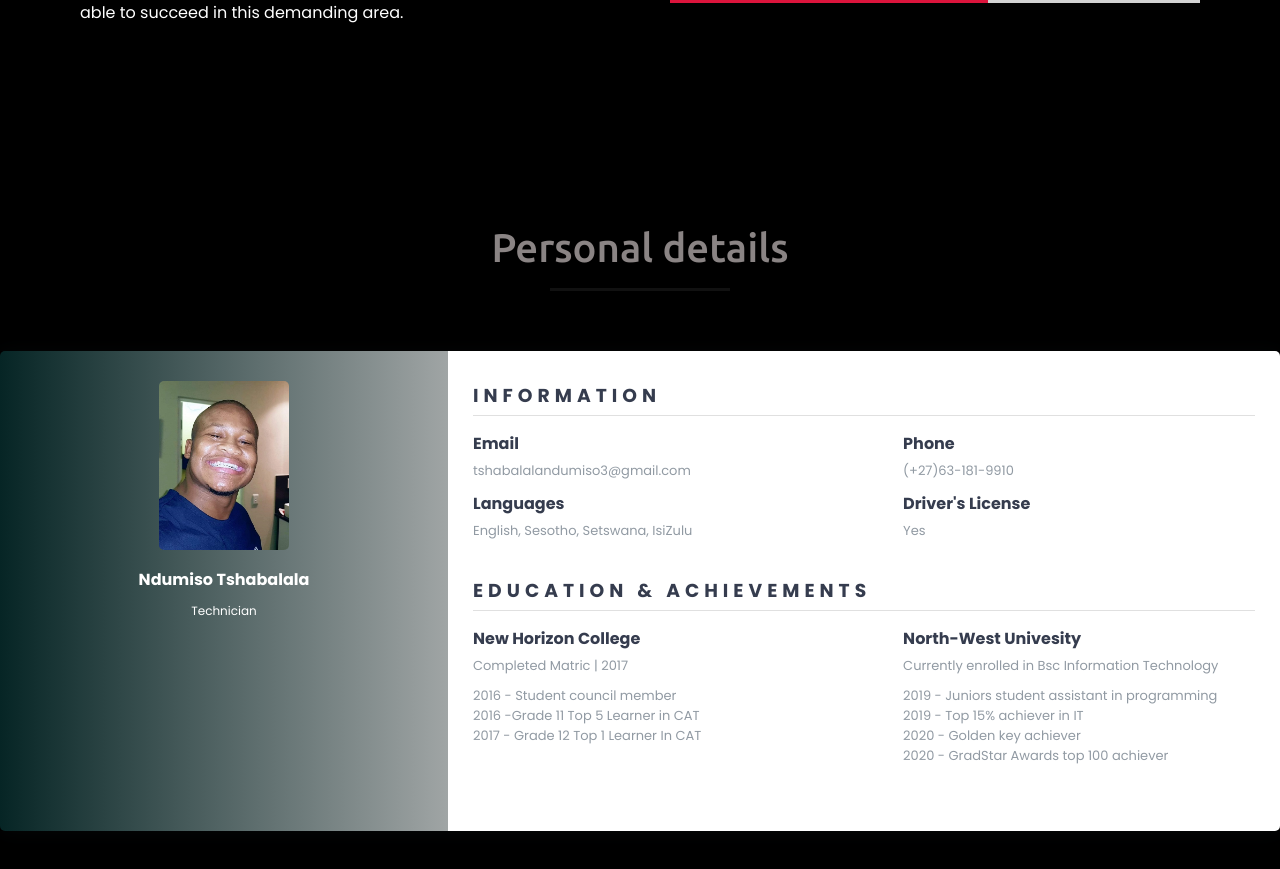
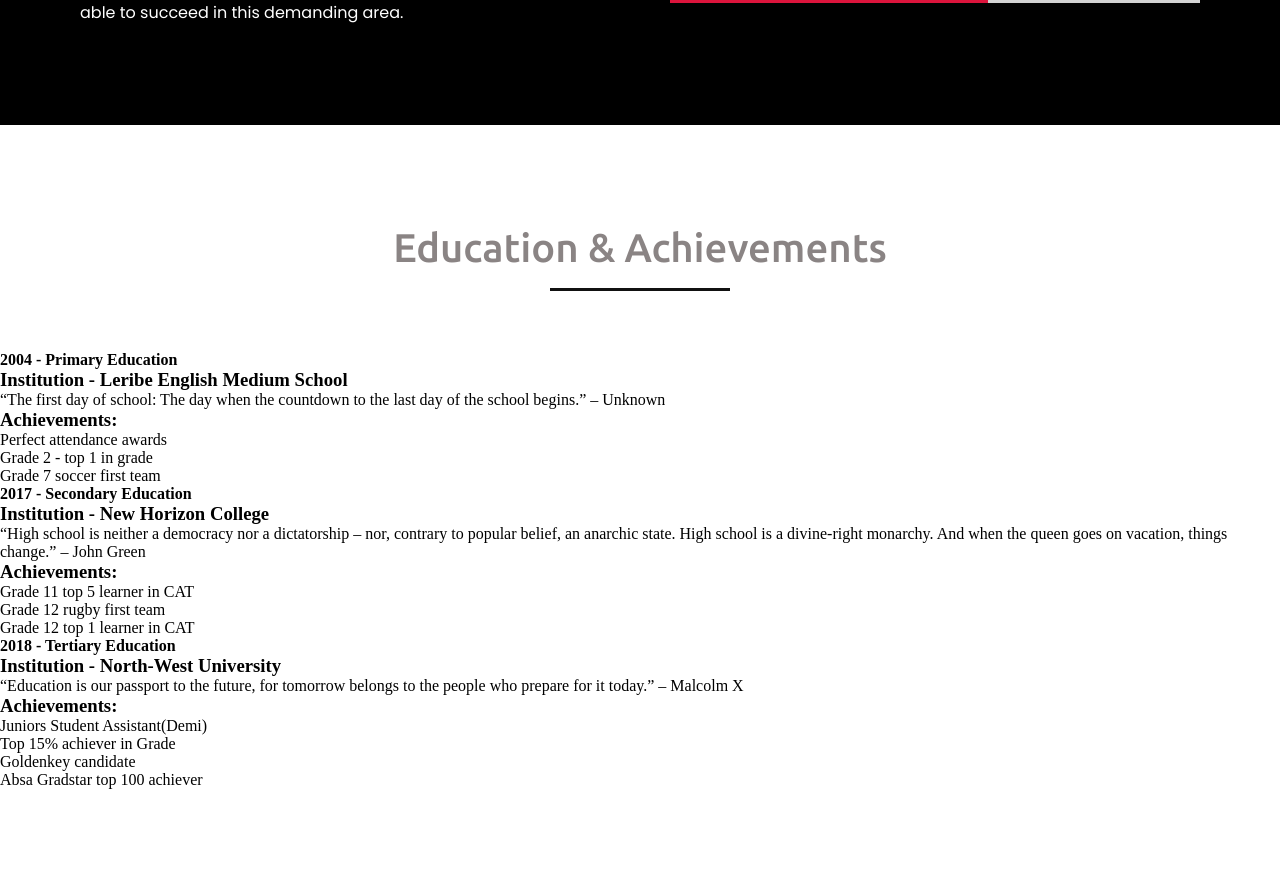
Before and after one commit to Ndumiso-Tshabalala/myCV, a Vue app: page / in a window 1280 px wide. Shown: the part 2024-2893 px from the top of the page. Built offline with nearby package versions, Linux system fonts and the light colour scheme.

Commit message:
Update Details.vue

```diff
--- a/src/components/Details.vue
+++ b/src/components/Details.vue
@@ -1,54 +1,53 @@
 <template>
  <div id="app">
-     <!-- personal details section -->
-       <section class="personal" id="personal">
-           <h2 class="title">Personal details</h2>
-     <div class="wrapper">
-      <div class="left">
-          <img src="images/profile-1.jpeg"
-          alt="user" width="130">
-          <h4>Ndumiso Tshabalala</h4>
-           <p>Technician</p>
-      </div>
-      <div class="right">
-          <div class="info">
-              <h3>Information</h3>
-              <div class="info_data">
-                   <div class="data">
-                      <h4>Email</h4>
-                      <p>tshabalalandumiso3@gmail.com</p>
-                      <h4>Languages</h4>
-                      <p>English, Sesotho, Setswana, IsiZulu</p>
+     <!-- education and achievements details section -->
+       <section class="edu" id="edu">
+           <h2 class="title">Education & Achievements</h2>
 
-                   </div>
-                   <div class="data">
-                     <h4>Phone</h4>
-                      <p>(+27)63-181-9910</p>
-                      <h4>Driver's License</h4>
-                      <p>Yes</p>
-                </div>
-              </div>
-          </div>
+          <div class = "inner width">
+            <div class = "time-line">
+            <div class = "block">
 
-        <div class="projects">
-              <h3>Education & Achievements</h3>
-              <div class="projects_data">
-                   <div class="data">
-                      <h4>New Horizon College</h4>
-                      <p> Completed Matric | 2017</p>
-                      <p> 2016 - Student council member <br> 2016 -Grade 11 Top 5 Learner in CAT <br> 2017 - Grade 12 Top 1 Learner In CAT</p>
-                   </div>
-                   <div class="data">
-                     <h4>North-West Univesity</h4>
-                      <p>Currently enrolled in Bsc Information Technology</p>
-                      <p> 2019 - Juniors student assistant in programming <br> 2019 - Top 15% achiever in IT<br> 2020 - Golden key achiever <br> 2020 - GradStar Awards top 100 achiever</p>
-                </div>
-              </div>
-          </div>
+              <h4> 2004 - Primary Education</h4>
+              <h3> Institution - Leribe English Medium School</h3>
+              <p> “The first day of school: The day when the countdown to the last day of the school begins.” – Unknown</p>
+
+              <h3>Achievements:  </h3>
+              <p>Perfect attendance awards</p>
+              <p>Grade 2 - top 1 in grade</p>
+              <p>Grade 7 soccer first team </p>
+
+            </div>
+
+             <div class = "block">
+               <h4> 2017 - Secondary Education</h4>
+              <h3> Institution - New Horizon College</h3>
+              <p> “High school is neither a democracy nor a dictatorship – nor, contrary to popular belief, an anarchic state. High school is a divine-right monarchy. And when the queen goes on vacation, things change.” – John Green</p>
+              <h3>Achievements:  </h3>
+              <p>Grade 11 top 5 learner in CAT</p>
+              <p>Grade 12 rugby first team</p>
+              <p>Grade 12 top 1 learner in CAT </p>
+
+            </div>
+
+             <div class = "block">
+               <h4> 2018 - Tertiary Education</h4>
+              <h3> Institution - North-West University</h3>
+              <p> “Education is our passport to the future, for tomorrow belongs to the people who prepare for it today.” – Malcolm X</p>
+              <h3>Achievements:  </h3>
+              <p>Juniors Student Assistant(Demi)</p>
+              <p> Top 15% achiever in Grade </p>
+              <p> Goldenkey candidate </p>
+              <p> Absa Gradstar top 100 achiever</p>
 
 
-      </div>
-  </div>
+            </div>
+
+
+
+
+            </div>
+          </div>
        </section>
 
  </div>
```
